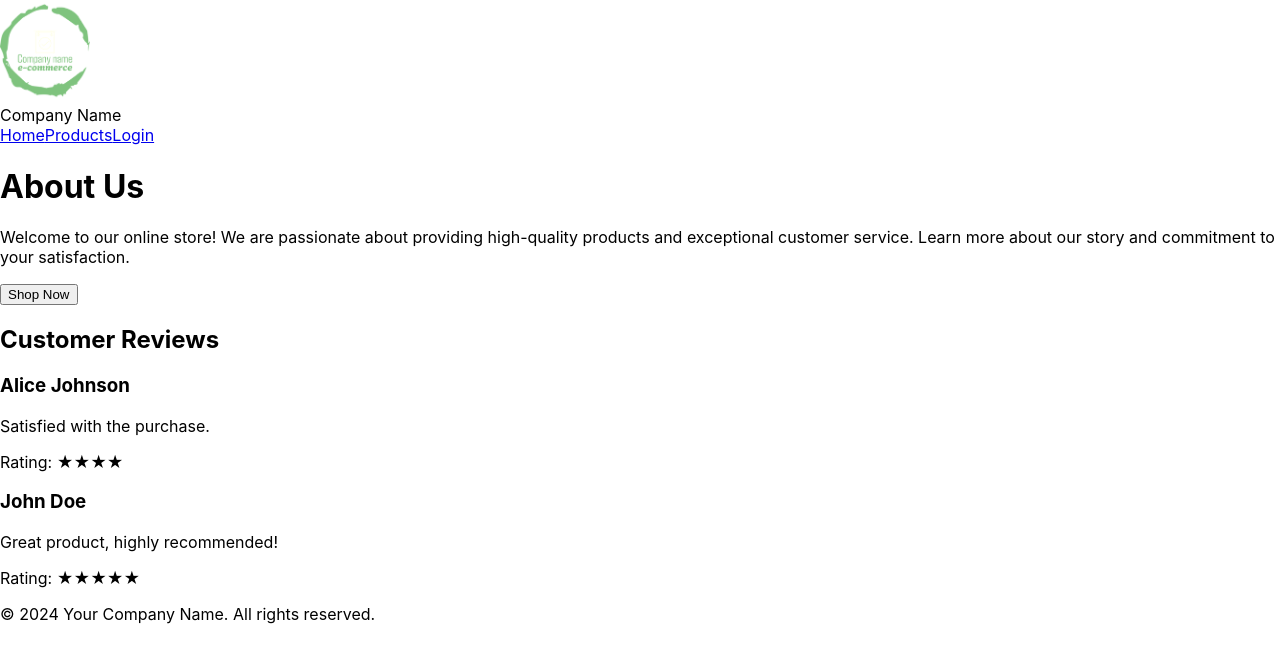
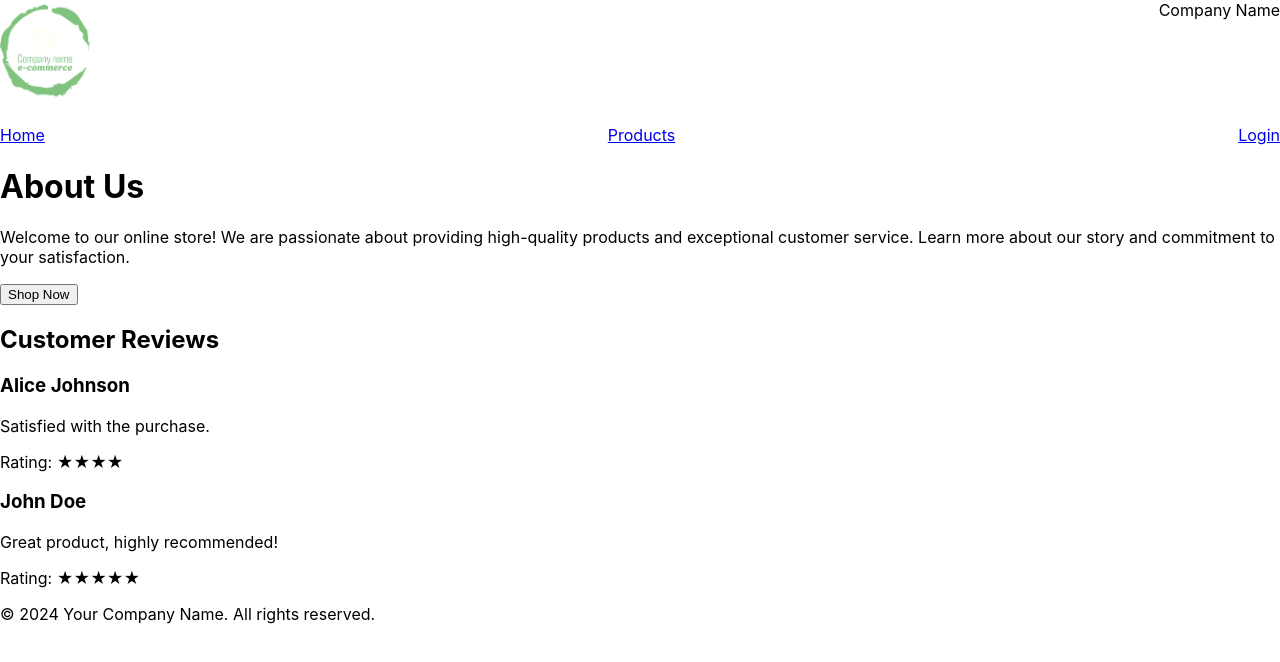
Before and after one commit to idoroe/ENSF380_Assignment4, a React (Create React App) app: page / in a window 1280 px wide. Shown: the top 662 px of the page. Built offline with nearby package versions, Linux system fonts and the light colour scheme.

Commit message:
finish homepage

```diff
--- /dev/null
+++ b/src/component/Header.css
@@ -0,0 +1,17 @@
+
+.brand-name{
+    display: flex;
+    float: right;
+}
+.brand-name{
+    position: absolute;
+    top: 0;
+    right: 0;
+}
+
+.nav-links {
+    display: flex;
+    justify-content: space-between;
+    width: 100%;
+    margin-top: 20px;
+  }
--- a/src/component/Header.js
+++ b/src/component/Header.js
@@ -1,12 +1,12 @@
 import React from 'react';
 import { Link } from 'react-router-dom'; // Import Link from react-router-dom
-
+import './Header.css'; // Import the Homepage.css file
 function Header() {
   return (
     <div className="header">
-      <div class= "wrapper">
-        <div> <img src=".\images\logo.png" alt="company-logo"  width="90px"/> </div>
-        <div>Company Name</div>
+      <div>
+        <div class = "logo"> <img src=".\images\logo.png" alt="company-logo"  width="90px"/> </div>
+        <div class = "brand-name">Company Name</div>
       </div>
       <div className="nav-links">
         {/* link component from react-router-dom */}
--- a/src/component/HomeMainSection.js
+++ b/src/component/HomeMainSection.js
@@ -1,9 +1,12 @@
 import React, { useState, useEffect } from 'react';
+import { useNavigate } from 'react-router-dom';
 import reviews from '../data/reviews';
 
 function HomeMainSection() {
   const [randomNewReviews, setRandomNewReviews] = useState([]);
-  const [trigger, setTrigger] = useState(0); // A state to trigger useEffect
+  const [trigger] = useState(0);
+
+  const navigate = useNavigate();
 
   useEffect(() => {
     const generateRandomIndices = () => {
@@ -23,11 +26,16 @@ function HomeMainSection() {
     selectRandomReviews();
   }, [trigger]);
 
+  // function to navigate to the products page using useNavigate hook
+  const navigateToProducts = () => {
+    navigate('/products');
+  };
+
   return (
     <div className="main-section">
       <h1>About Us</h1>
       <p>Welcome to our online store! We are passionate about providing high-quality products and exceptional customer service. Learn more about our story and commitment to your satisfaction.</p>
-      <button onClick={() => setTrigger(prev => prev + 1)}>Shop Now</button>
+      <button onClick={navigateToProducts}>Shop Now</button>
 
       <h2>Customer Reviews</h2>
       {randomNewReviews.map((review, index) => (
```
Also changed, not shown: src/App.css (line endings or trailing spaces).
